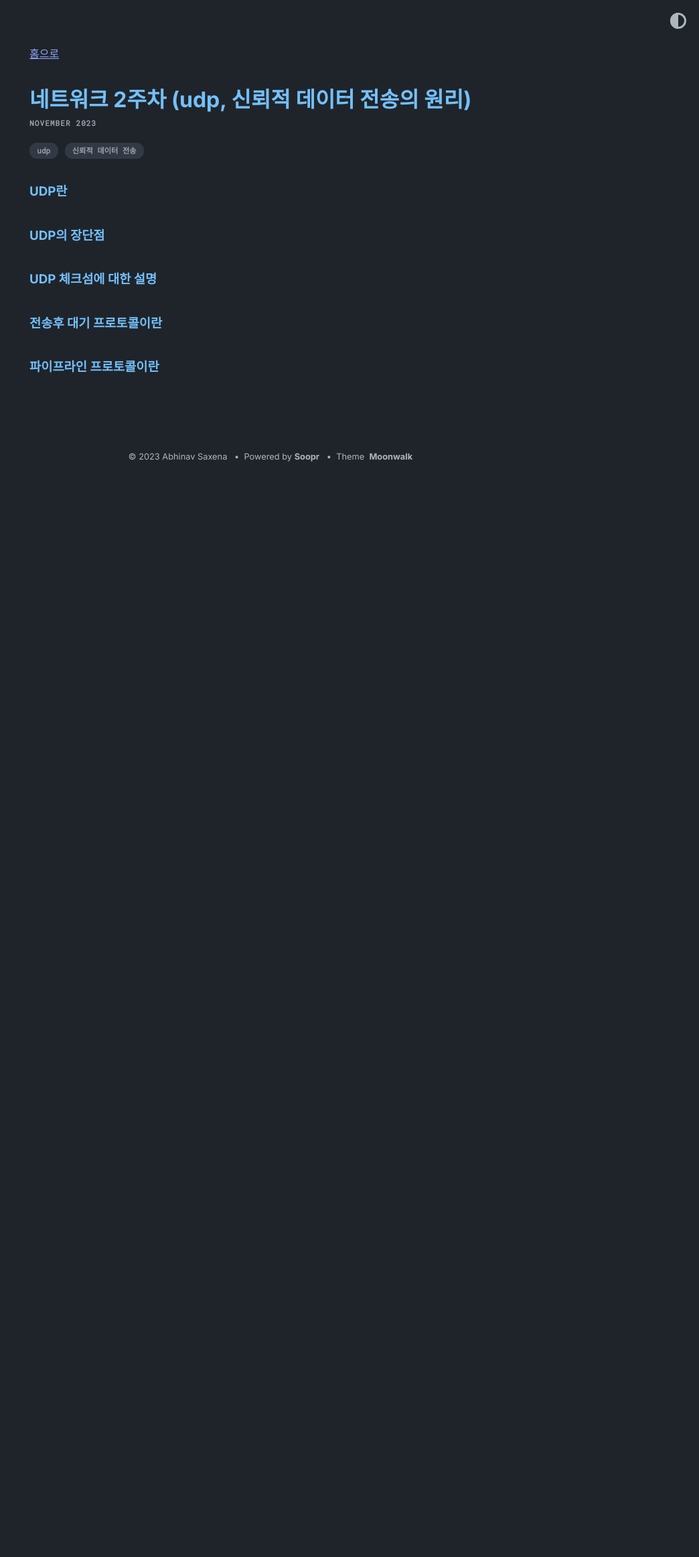
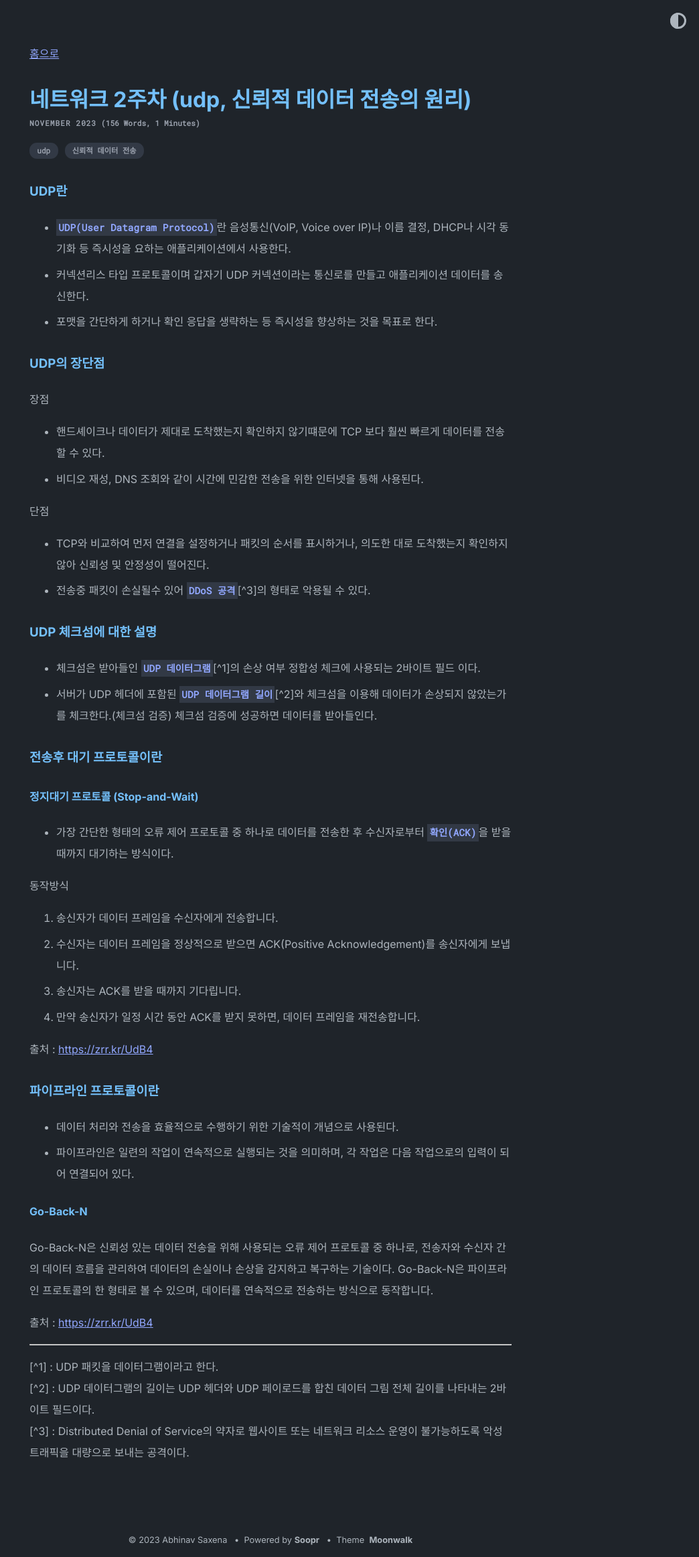
Before and after one commit to futuremaker019/blog, a Jekyll site: the page built from _posts/2023-11-10-네트워크 2주차 (UDP, 신뢰적 데이터 전송의 원리).md, in a window 1280 px wide. Shown: the whole page at 67% size, without its empty margins (236-1280 px from the left). Built offline with Jekyll 4.4.1, drawn with Linux system fonts in a browser that asks for light colours; before the commit the page ends 900 px from its top, so only the background shows below that.

Commit message:
네트워트 2주차

```diff
--- a/_posts/2023-11-10-네트워크 2주차 (UDP, 신뢰적 데이터 전송의 원리).md
+++ b/_posts/2023-11-10-네트워크 2주차 (UDP, 신뢰적 데이터 전송의 원리).md
@@ -1,15 +1,61 @@
 ---
 layout: post
-tags:
-  [UDP, 신뢰적 데이터 전송]
+tags: [UDP, 신뢰적 데이터 전송]
 ---
 
 ### UDP란
 
+- `UDP(User Datagram Protocol)`란 음성통신(VoIP, Voice over IP)나 이름 결정, DHCP나 시각 동기화 등 즉시성을 요하는 애플리케이션에서 사용한다.
+- 커넥션리스 타입 프로토콜이며 갑자기 UDP 커넥션이라는 통신로를 만들고 애플리케이션 데이터를 송신한다.
+- 포맷을 간단하게 하거나 확인 응답을 생략하는 등 즉시성을 향상하는 것을 목표로 한다.
+
 ### UDP의 장단점
+
+
+장점
+
+- 핸드셰이크나 데이터가 제대로 도착했는지 확인하지 않기떄문에 TCP 보다 훨씬 빠르게 데이터를 전송할 수 있다.
+- 비디오 재성, DNS 조회와 같이 시간에 민감한 전송을 위한 인터넷을 통해 사용된다.
+
+단점
+
+- TCP와 비교하여 먼저 연결을 설정하거나 패킷의 순서를 표시하거나, 의도한 대로 도착했는지 확인하지않아 신뢰성 및 안정성이 떨어진다.
+- 전송중 패킷이 손실될수 있어 `DDoS 공격`[^3]의 형태로 악용될 수 있다.
 
 ### UDP 체크섬에 대한 설명
 
+- 체크섬은 받아들인 `UDP 데이터그램`[^1]의 손상 여부 정합성 체크에 사용되는 2바이트 필드 이다.
+- 서버가 UDP 헤더에 포함된 `UDP 데이터그램 길이`[^2]와 체크섬을 이용해 데이터가 손상되지 않았는가를 체크한다.(체크섬 검증) 체크섬 검증에 성공하면 데이터를 받아들인다.
+
+
 ### 전송후 대기 프로토콜이란
 
+#### 정지대기 프로토콜 (Stop-and-Wait)
+
+- 가장 간단한 형태의 오류 제어 프로토콜 중 하나로 데이터를 전송한 후 수신자로부터 `확인(ACK)`을 받을 때까지 대기하는 방식이다.
+
+동작방식
+
+1. 송신자가 데이터 프레임을 수신자에게 전송합니다.
+2. 수신자는 데이터 프레임을 정상적으로 받으면 ACK(Positive Acknowledgement)를 송신자에게 보냅니다.
+3. 송신자는 ACK를 받을 때까지 기다립니다.
+4. 만약 송신자가 일정 시간 동안 ACK를 받지 못하면, 데이터 프레임을 재전송합니다.
+
+출처 : [https://zrr.kr/UdB4](https://zrr.kr/UdB4)
+
 ### 파이프라인 프로토콜이란
+
+- 데이터 처리와 전송을 효율적으로 수행하기 위한 기술적이 개념으로 사용된다.
+- 파이프라인은 일련의 작업이 연속적으로 실행되는 것을 의미하며, 각 작업은 다음 작업으로의 입력이 되어 연결되어 있다.
+
+#### Go-Back-N
+
+Go-Back-N은 신뢰성 있는 데이터 전송을 위해 사용되는 오류 제어 프로토콜 중 하나로, 전송자와 수신자 간의 데이터 흐름을 관리하여 데이터의 손실이나 손상을 감지하고 복구하는 기술이다. Go-Back-N은 파이프라인 프로토콜의 한 형태로 볼 수 있으며, 데이터를 연속적으로 전송하는 방식으로 동작합니다.
+
+출처 : [https://zrr.kr/UdB4](https://zrr.kr/UdB4)
+
+---
+
+[^1] : UDP 패킷을 데이터그램이라고 한다. <br>
+[^2] : UDP 데이터그램의 길이는 UDP 헤더와 UDP 페이로드를 합친 데이터 그림 전체 길이를 나타내는 2바이트 필드이다. <br>
+[^3] : Distributed Denial of Service의 약자로 웹사이트 또는 네트워크 리소스 운영이 불가능하도록 악성 트래픽을 대량으로 보내는 공격이다.
--- a/_sass/moonwalk.scss
+++ b/_sass/moonwalk.scss
@@ -60,7 +60,7 @@ table,
 th,
 td {
   // width: 100%;
-  border: thin solid black;
+  border: thin solid var(--line-color);
   border-collapse: collapse;
   padding: 0.4em;
 }
@@ -99,6 +99,7 @@ img {
     --highlight: #ffecb2; // light yellow
     --code-text: #9d174d;
     --share-text: #999;
+    --line-color: #1e293b;
   }
 }
 // -------------- THEME SWITCHER -------------- //
@@ -114,6 +115,7 @@ img {
     --text-secondary: #9ca3af;
     --code-text: #91a7ff;
     --share-text: #c4c4c4;
+    --line-color: #c4c4c4;
   }
 }
 
```
Also changed, not shown: _posts/2023-11-10-네트워크 2주차 (HTTPS, DNS).md (+34 -1 lines).
